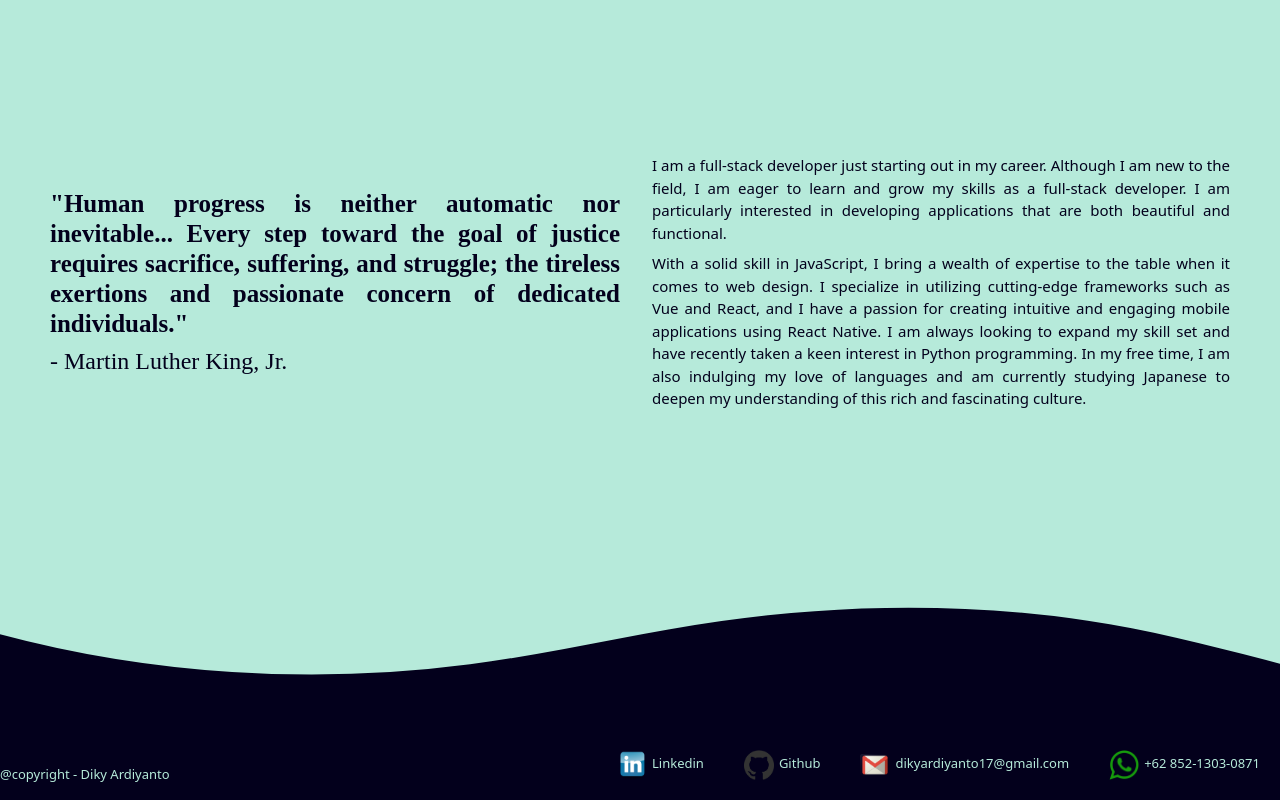
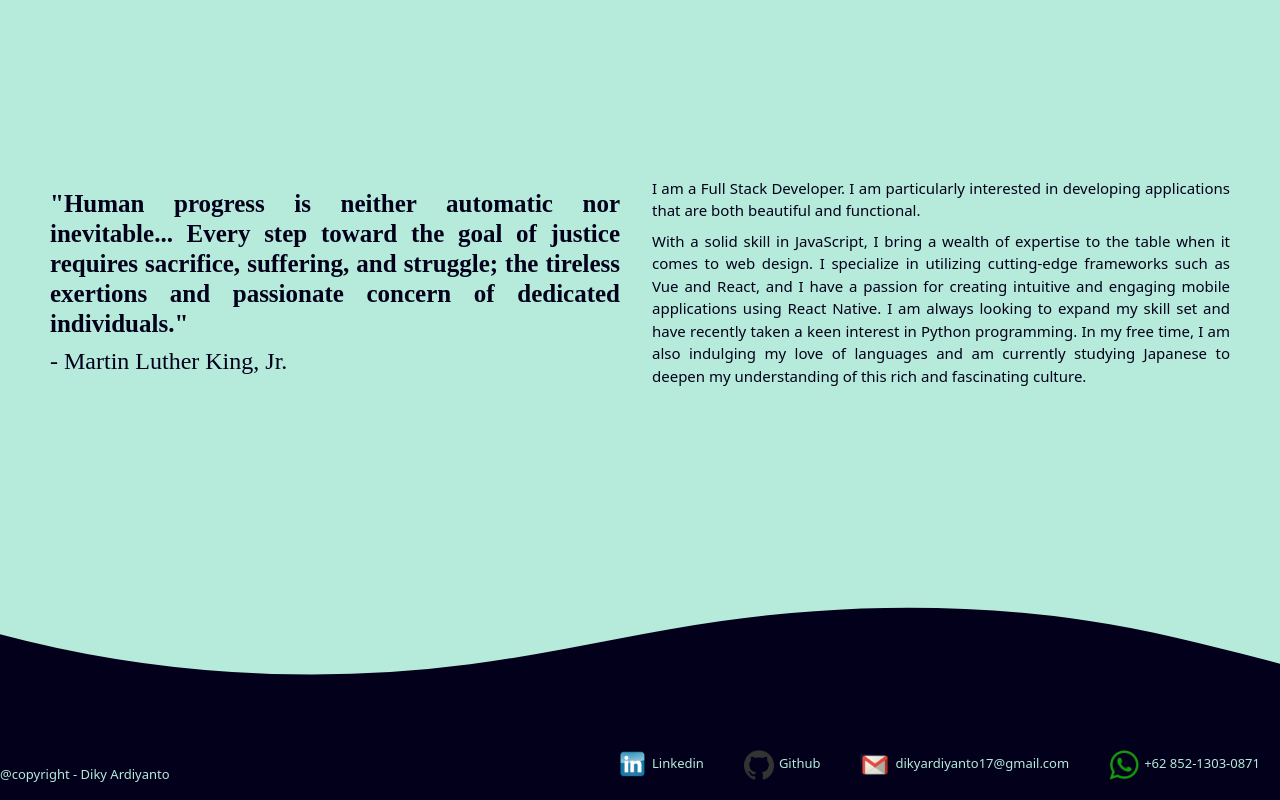
Before and after one commit to dikyardiyanto17/MyWebsite, a React (Create React App) app in the folder frontend/: page / in a window 1280 px wide. Shown: the part 843-1643 px from the top of the page. Built offline with nearby package versions, Linux system fonts and the light colour scheme.

Commit message:
fixing my works

```diff
--- a/frontend/src/assets/css.css
+++ b/frontend/src/assets/css.css
@@ -121,7 +121,7 @@
   }
 
   .nav > #nav-check:checked ~ .nav-links {
-    height: calc(100vh - 310px);
+    height: auto;
     overflow-y: auto;
   }
 }
--- a/frontend/src/views/Home.js
+++ b/frontend/src/views/Home.js
@@ -73,7 +73,7 @@ export default function Home() {
                             <h4 data-aos="slide-right" style={{ fontFamily: 'Montserrat' }} className='textHovering3'>- Martin Luther King, Jr.</h4>
                         </div>
                         <div className='col-lg-6 col-md-12' style={{ textAlign: 'justify', color: '#03001C', overflow: 'hidden' }}>
-                            <h3 data-aos="slide-left" style={{ textAlign: 'justify', lineHeight: '1.5' }} className='textHovering4'>I am a full-stack developer just starting out in my career. Although I am new to the field, I am eager to learn and grow my skills as a full-stack developer. I am particularly interested in developing applications that are both beautiful and functional.</h3>
+                            <h3 data-aos="slide-left" style={{ textAlign: 'justify', lineHeight: '1.5' }} className='textHovering4'>I am a Full Stack Developer. I am particularly interested in developing applications that are both beautiful and functional.</h3>
                             <h3 data-aos="slide-left" style={{ textAlign: 'justify', lineHeight: '1.5' }} className='textHovering4'>With a solid skill in JavaScript, I bring a wealth of expertise to the table when it comes to web design. I specialize in utilizing cutting-edge frameworks such as Vue and React, and I have a passion for creating intuitive and engaging mobile applications using React Native. I am always looking to expand my skill set and have recently taken a keen interest in Python programming. In my free time, I am also indulging my love of languages and am currently studying Japanese to deepen my understanding of this rich and fascinating culture.</h3>
                         </div>
                     </div>
--- a/frontend/src/views/MyWorks.js
+++ b/frontend/src/views/MyWorks.js
@@ -1,7 +1,6 @@
 import '../assets/Wrapper1.css'
 import '../assets/Wrapper1Anime.css'
 import '../assets/Wrapper.css'
-import '../assets/Wrapper1Anime.css'
 import '../assets/Wrapper2.css'
 import Demo from '../assets/demo-tynker.mp4'
 import LogoTynker from '../assets/logo.png'
@@ -18,7 +17,7 @@ import Glek4 from '../assets/Glek/Glek4.png'
 import Glek5 from '../assets/Glek/Glek5.png'
 import '../assets/HoveringMyWorks.css'
 import AOS from 'aos';
-import 'aos/dist/aos.css'; // You can also use <link> for styles
+import 'aos/dist/aos.css';
 import MyLogo from '../assets/MyLogo.png'
 import { useEffect, useState } from 'react'
 export default function MyWorks() {
```
